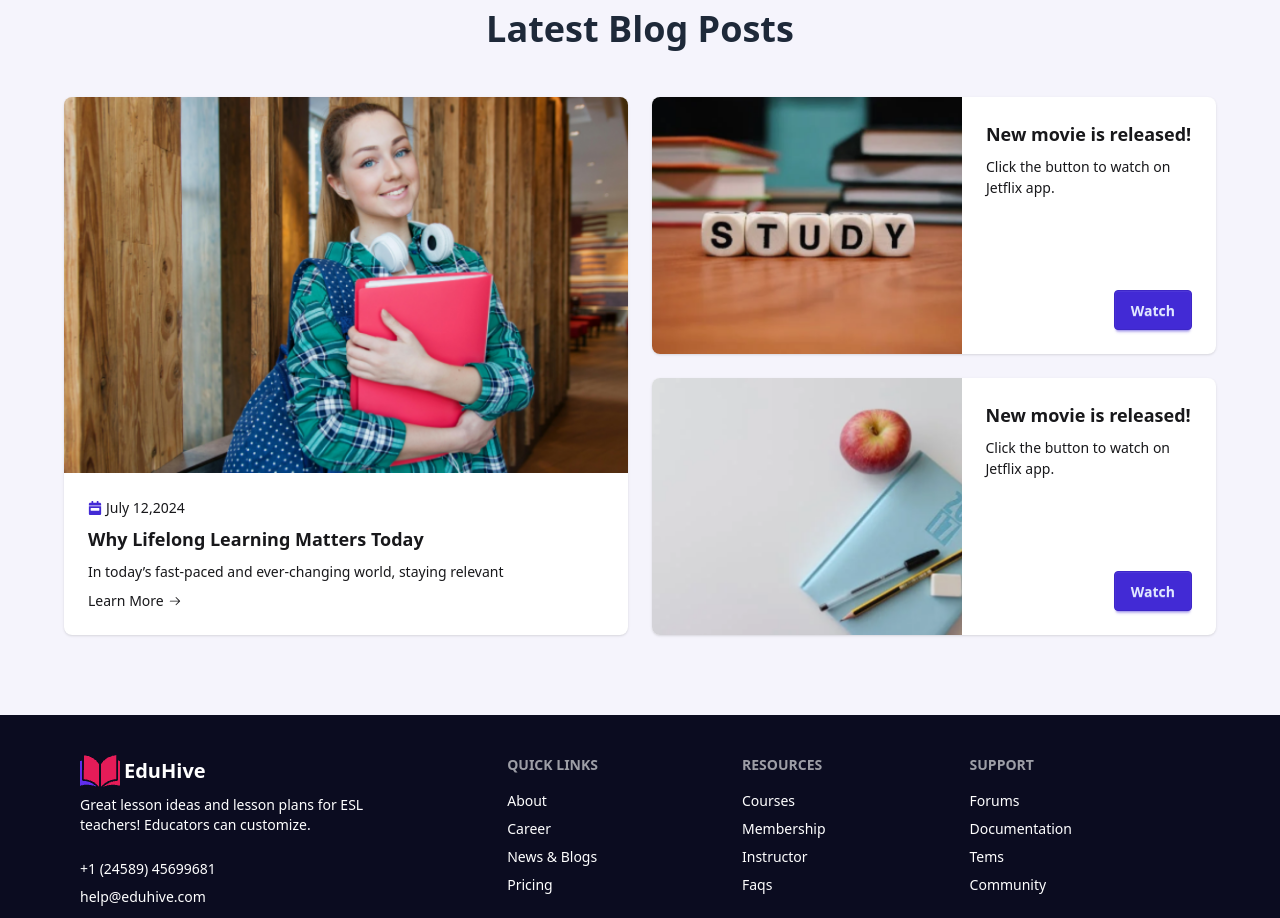
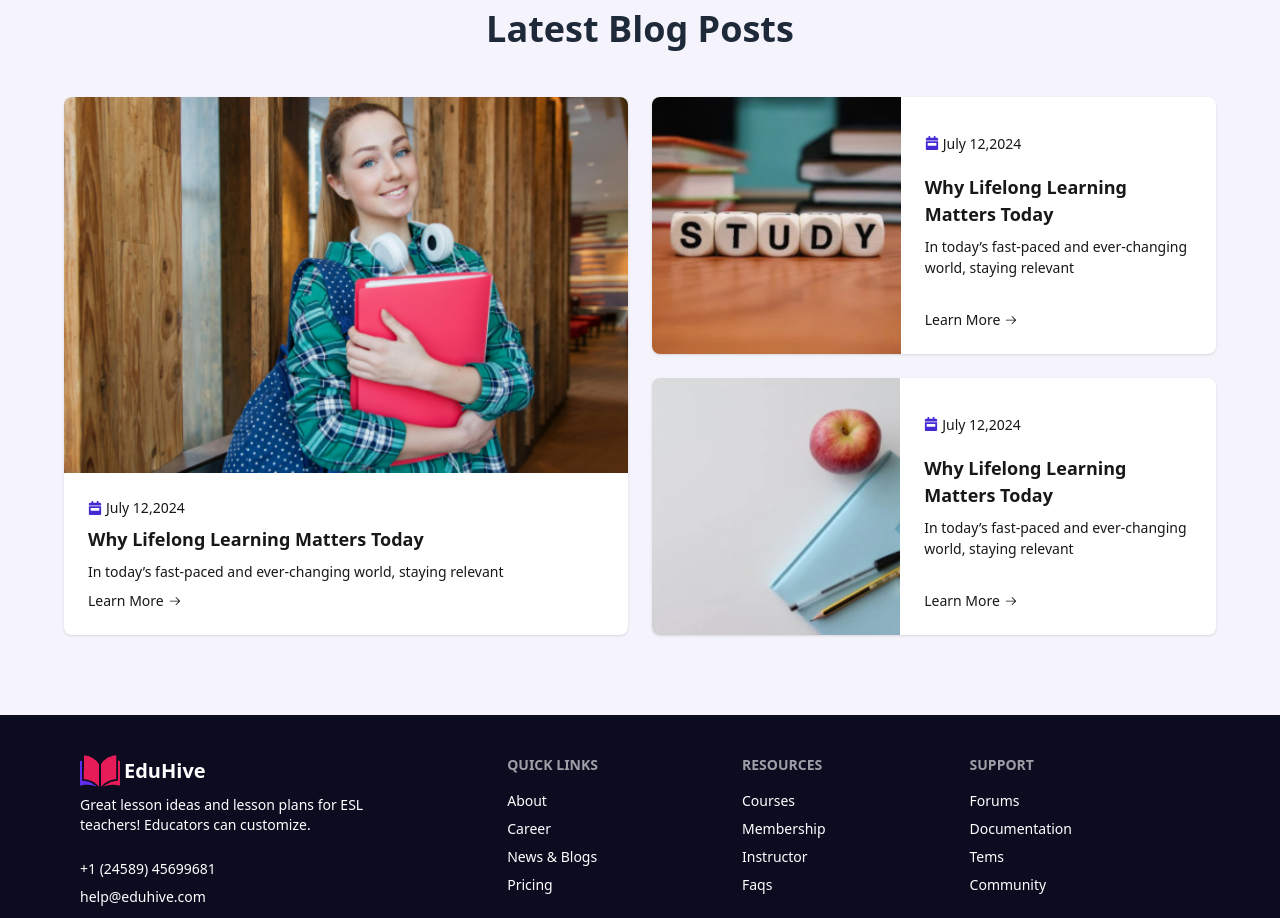
Before and after one commit to jannatun67/education-website, a React (Vite) app: page / in a window 1280 px wide. Shown: the part 6560-7478 px from the top of the page. Built offline with nearby package versions, Linux system fonts and the light colour scheme.

Commit message:
blog section update code

```diff
--- a/src/Componente/BlogSection.jsx
+++ b/src/Componente/BlogSection.jsx
@@ -64,7 +64,7 @@ const BlogSection = () => {
                   In today’s fast-paced and ever-changing world, staying
                   relevant
                 </p>
-                <div className="flex gap-1 items-center">
+                <div className="flex gap-1 items-center font-medium">
                   Learn More <GoArrowRight />
                 </div>
               </div>
@@ -81,11 +81,22 @@ const BlogSection = () => {
                   />
                 </figure>
                 <div className="card-body">
-                  <h2 className="card-title">New movie is released!</h2>
-                  <p>Click the button to watch on Jetflix app.</p>
-                  <div className="card-actions justify-end">
-                    <button className="btn btn-primary">Watch</button>
-                  </div>
+                <p className="flex gap-1 items-center">
+                  <span className="text-primary">
+                    <FaCalendarWeek />
+                  </span>{" "}
+                  July 12,2024
+                </p>
+                 <h2 className="card-title">
+                  Why Lifelong Learning Matters Today
+                </h2>
+                   <p>
+                  In today’s fast-paced and ever-changing world, staying
+                  relevant
+                </p>
+                   <div className="flex gap-1 items-center font-medium">
+                  Learn More <GoArrowRight />
+                </div>
                 </div>
               </div>
             </div>
@@ -99,12 +110,23 @@ const BlogSection = () => {
                     className="object-cover"
                   />
                 </figure>
-                <div className="card-body">
-                  <h2 className="card-title">New movie is released!</h2>
-                  <p>Click the button to watch on Jetflix app.</p>
-                  <div className="card-actions justify-end">
-                    <button className="btn btn-primary">Watch</button>
-                  </div>
+                 <div className="card-body">
+                <p className="flex gap-1 items-center">
+                  <span className="text-primary">
+                    <FaCalendarWeek />
+                  </span>{" "}
+                  July 12,2024
+                </p>
+                 <h2 className="card-title">
+                  Why Lifelong Learning Matters Today
+                </h2>
+                   <p>
+                  In today’s fast-paced and ever-changing world, staying
+                  relevant
+                </p>
+                   <div className="flex gap-1 items-center font-medium">
+                  Learn More <GoArrowRight />
+                </div>
                 </div>
               </div>
             </div>
```
